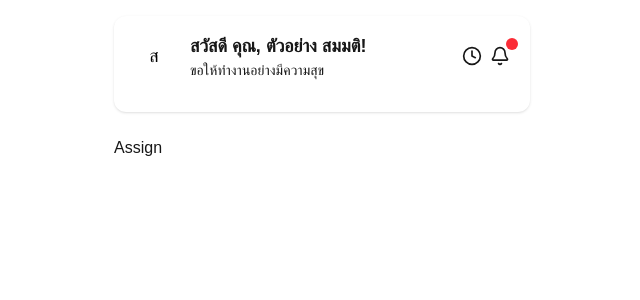
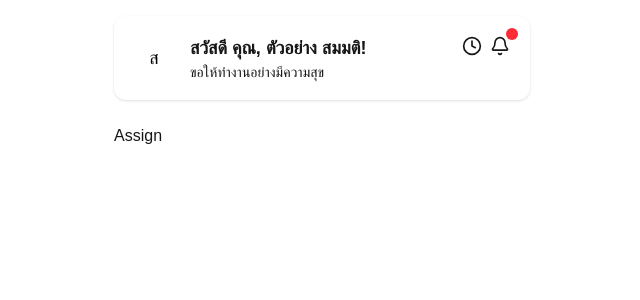
Before and after one commit to itsaraphapthanatka/next-app, a Next.js app: page /assign in a window 1280 px wide. Shown: the top 300 px of the page, without its empty margins (318-958 px from the left). Built offline with nearby package versions, Linux system fonts and the light colour scheme.

Commit message:
change margin notification

```diff
--- a/app/components/ProfileHeader.tsx
+++ b/app/components/ProfileHeader.tsx
@@ -9,7 +9,7 @@
 export function ProfileHeader({ userName = "คุณ, ตัวอย่าง สมมติ", userRole = "ขอให้ทำงานอย่างมีความสุข" }: ProfileHeaderProps) {
   return (
     <header className="bg-white rounded-xl p-4 mb-6 shadow-sm">
-      <div className="flex items-center justify-between mb-4">
+      <div className="flex items-center justify-between">
         <div className="flex items-center space-x-3">
           <div className="w-12 h-12 bg-profile-bg rounded-full flex items-center justify-center">
             <div className="w-8 h-8 bg-white/20 rounded-full flex items-center justify-center">
@@ -22,7 +22,7 @@
           </div>
         </div>
 
-        <div className="flex items-center">
+        <div className="flex items-center mb-6">
           <button className="p-1 hover:bg-secondary rounded-full transition-colors">
             <Clock className="w-5 h-5 text-muted-foreground" />
           </button>
```
